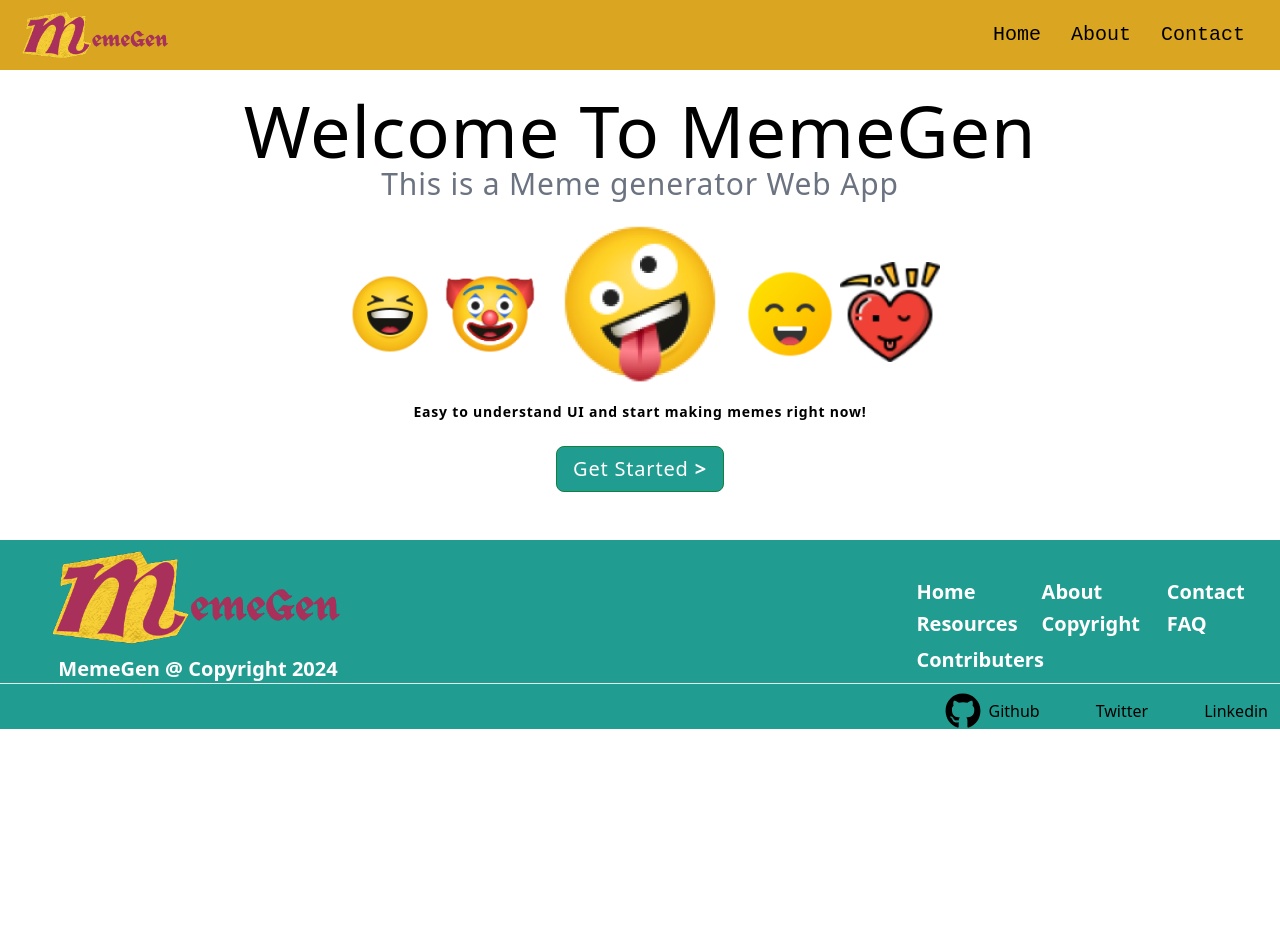
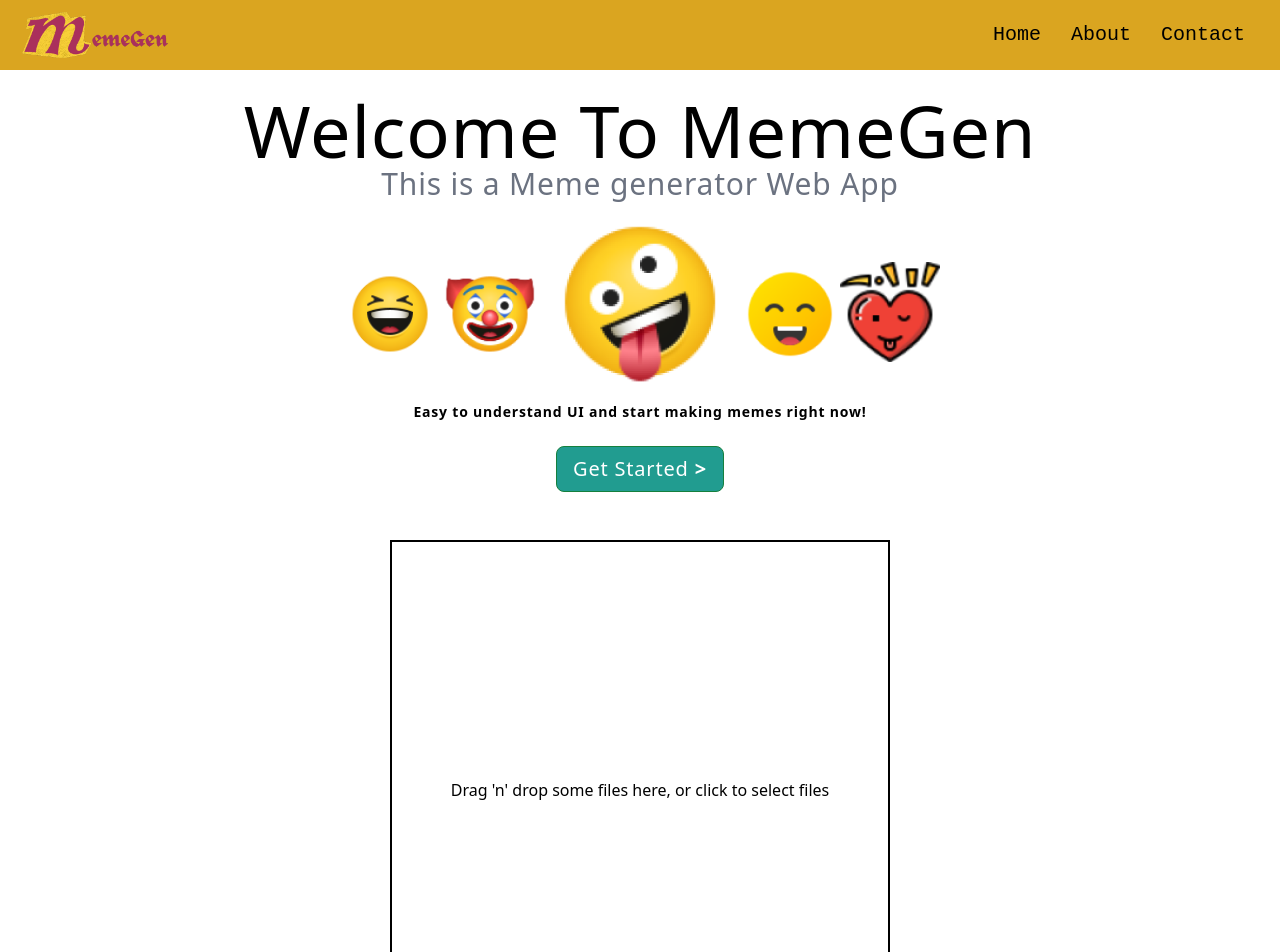
Before and after one commit to TechStarHub/meme-gen, a React (Vite) app: page / in a window 1280 px wide. Shown: the top 952 px of the page. Before the commit the page ends 800 px from the top, so only its background shows below. Built offline with nearby package versions, Linux system fonts and the light colour scheme; some icons are missing.

Commit message:
Drag and Drop Error Showing

```diff
--- a/package.json
+++ b/package.json
@@ -11,9 +11,11 @@
     "format": "prettier --write ."
   },
   "dependencies": {
+    "file-saver": "^2.0.5",
     "prop-types": "^15.8.1",
     "react": "^18.2.0",
     "react-dom": "^18.2.0",
+    "react-dropzone": "^14.2.3",
     "react-icons": "^4.12.0",
     "react-router-dom": "^6.18.0"
   },
--- /dev/null
+++ b/src/components/Menu/Menu.jsx
@@ -0,0 +1,52 @@
+import React, { useState,useRef } from 'react';
+import { saveAs } from 'file-saver';
+import {useDropzone} from 'react-dropzone'
+
+
+
+
+export default function Menu() {
+  const [backgroundImage, setBackgroundImage] = useState('');
+  const onDrop=()=>{
+
+
+
+  }
+  const handleFileChange = (files) => {
+    const file = files[0];
+    if (file) {
+      const reader = new FileReader();
+      reader.onload = (event) => {
+        setBackgroundImage(event.target.result);
+      };
+      reader.readAsDataURL(file);
+      console.log(file)
+    }
+  };
+
+  const {getRootProps, getInputProps} = useDropzone({handleFileChange,multiple:false,accept:'imgae/*'})
+
+
+  return (
+    <div className="container flex w-[500px] h-[500px] justify-center items-center border-2 border-black">
+    <div {...getRootProps()}>
+      <input {...getInputProps()} />
+      {backgroundImage && (
+        <div>
+          <div
+            style={{
+              backgroundImage: `url(${backgroundImage})`,
+              backgroundSize: 'cover',
+              backgroundRepeat: 'no-repeat',
+              width: '100%',
+              height: '300px', // Adjust the height as needed
+            }}
+          ></div>
+          <button onClick={downloadImage}>Download Image</button>
+        </div>
+      )}
+      <p>Drag 'n' drop some files here, or click to select files</p>
+    </div>
+    </div>
+  )
+}
--- a/src/pages/Home.jsx
+++ b/src/pages/Home.jsx
@@ -3,6 +3,7 @@
 import Navbar from '../components/Home/Navbar/Navbar';
 import Footer from '../components/Footer/Footer';
 import Hero from '../components/Hero/Hero';
+import Menu from '../components/Menu/Menu';
 
 export default function Home() {
   return (
@@ -10,6 +11,7 @@
       <Navbar/>
       <Hero />
       {/* <Intro/> */}
+      <Menu/>
       <Footer/>
     </BaseLayout>
   );
```
Also changed, not shown: src/components/Menu/Menu.css (added), 1 other file (tests, documents, lock files or other folders).
